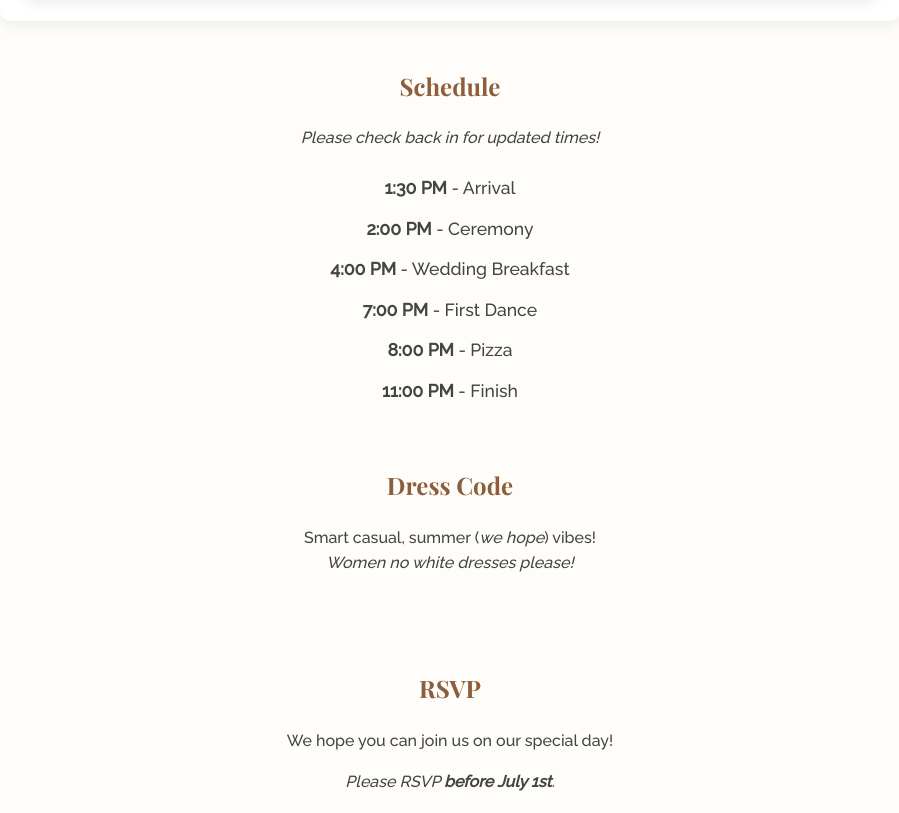
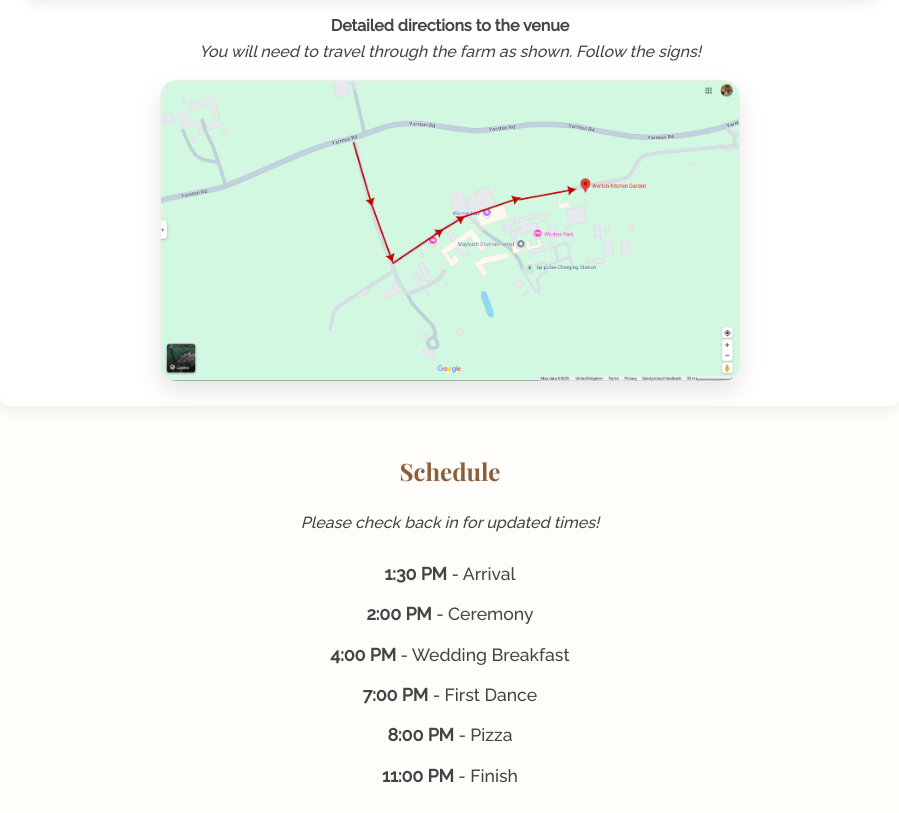
Before and after one commit to benedictjones/benedictjones.github.io, a plain HTML site: page wedding/index.html in a window 1280 px wide. Shown: the part 1865-2678 px from the top of the page, without its empty margins (190-1089 px from the left). Drawn offline with nearby package versions, Linux system fonts and the light colour scheme.

Commit message:
Added detailed map directions

```diff
--- a/wedding/index.html
+++ b/wedding/index.html
@@ -119,6 +119,23 @@
               referrerpolicy="no-referrer-when-downgrade">
             </iframe>
           </div>
+
+          <p>
+            <b>Detailed directions to the venue</b><br>
+            <i>You will need to travel through the farm as shown. Follow the signs!</i>
+          </p>
+          <div class="carousel-item">
+            <img src="img/directions.png" alt="Detailed directions" />
+          </div>
+
+
+          <!-- <div class="gallery-card">
+            <div class="carousel-item">
+              <img src="img/directions.png" alt="Detailed directions" />
+            </div>
+          </div> -->
+
+
         </div>
       </div>
     </section>
```
Also changed, not shown: wedding/img/directions.png (added). Lines whose indentation alone changed are shown as unchanged.
